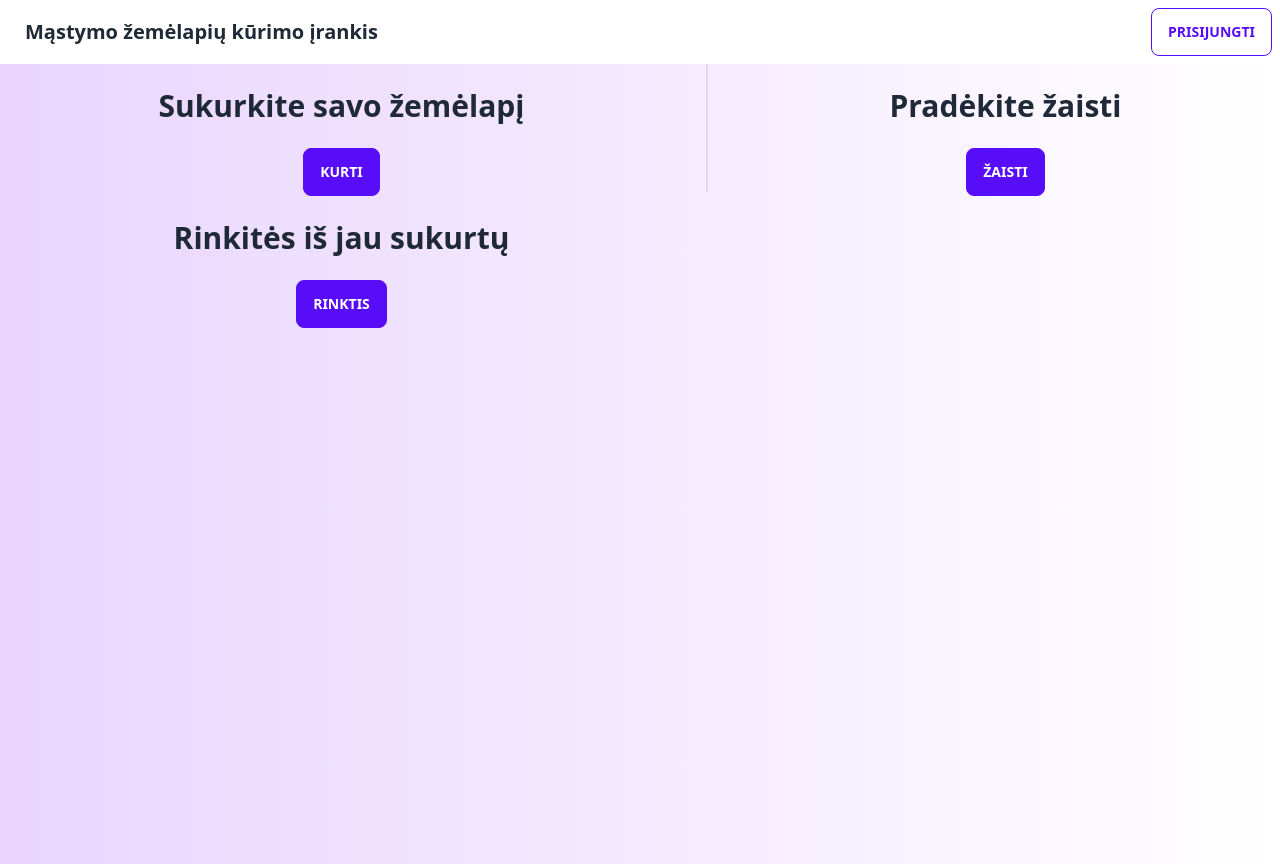
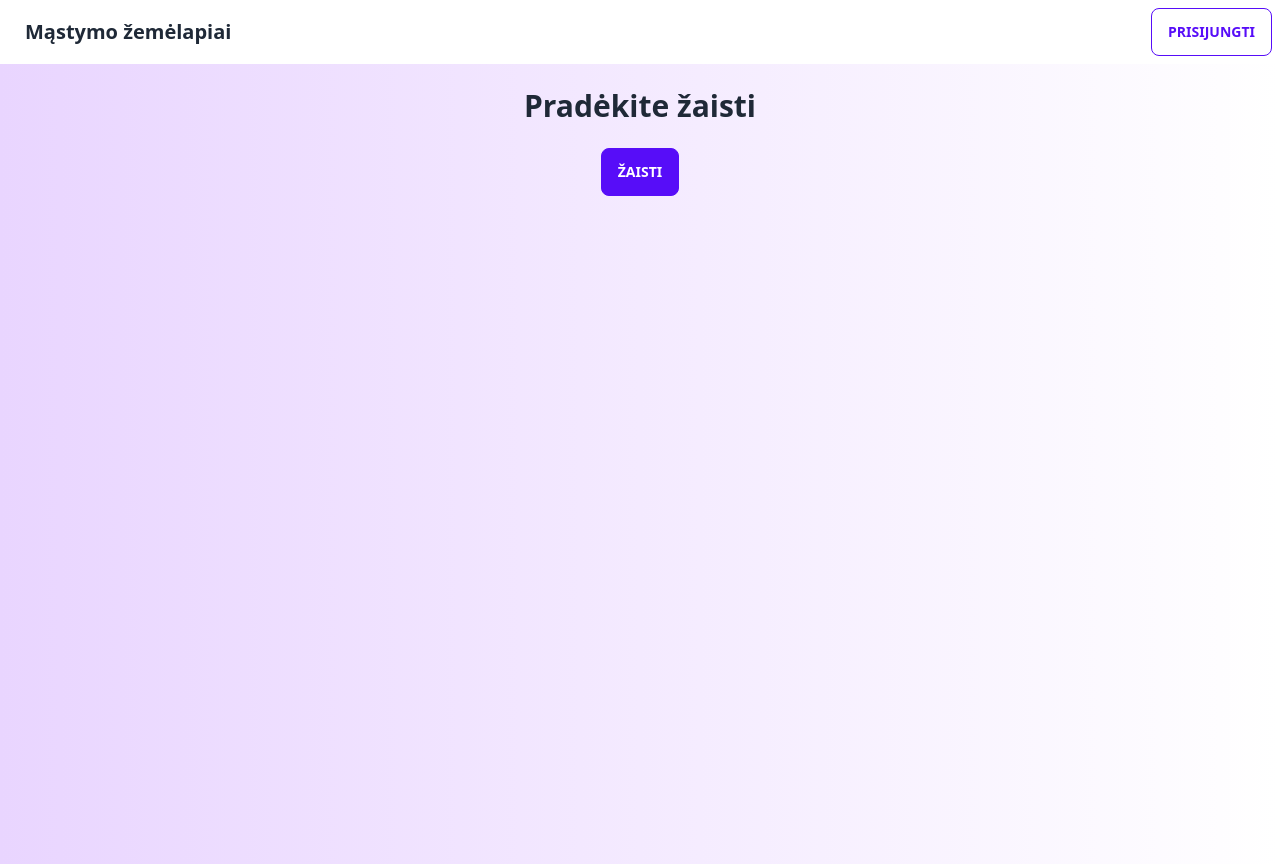
Before and after one commit to VeronikaSum/thinking_maps, a React (Create React App) app in the folder client/: page / in a window 1280 px wide. Built offline with nearby package versions, Linux system fonts and the light colour scheme; no server answers.

Commit message:
Random logged user bug fixes

```diff
--- a/client/src/Components/Navbar.tsx
+++ b/client/src/Components/Navbar.tsx
@@ -10,9 +10,7 @@ function Navbar() {
   return (
     <div className="navbar bg-base-100 mb-0">
       <div className="flex-1" onClick={() => navigate(routes.mainPage)}>
-        <a className="btn btn-ghost normal-case text-xl">
-          Mąstymo žemėlapių kūrimo įrankis
-        </a>
+        <a className="btn btn-ghost normal-case text-xl">Mąstymo žemėlapiai</a>
       </div>
       {!user && <LoginButton />}
       {user && (
--- a/client/src/Game/Game.tsx
+++ b/client/src/Game/Game.tsx
@@ -126,7 +126,6 @@ export const Game: FC = function Game() {
         cluesCount: cluesCount,
         playerId: childId!,
         gameId: game!.id,
-        authId: user!.sub!,
       };
 
       PlayedGameService.createPlayedGame(request);
--- a/client/src/Pages/MainPage.tsx
+++ b/client/src/Pages/MainPage.tsx
@@ -1,12 +1,16 @@
 import { useNavigate } from "react-router-dom";
 import { routes } from "../Common/routes";
+import { useAuth0 } from "@auth0/auth0-react";
 
 export default function MainPage() {
   const navigate = useNavigate();
+  const { isAuthenticated } = useAuth0();
 
   return (
     <>
       <div className="flex flex-col w-full lg:flex-row">
+        {isAuthenticated && (
+          <>
             <div className="grid flex-grow h-32 card rounded-box place-items-center">
               <h1 className="text-center text-3xl font-bold mt-6 mb-6">
                 Sukurkite savo žemėlapį
@@ -28,6 +32,8 @@ export default function MainPage() {
               </button>
             </div>
             <div className="divider lg:divider-horizontal" />
+          </>
+        )}
         <div className="grid flex-grow h-32 card rounded-box place-items-center">
           <h1 className="text-center text-3xl font-bold mt-6 mb-6">
             Pradėkite žaisti
--- a/client/src/Pages/RequestInfo.tsx
+++ b/client/src/Pages/RequestInfo.tsx
@@ -13,13 +13,15 @@ export default function RequestInfo() {
   const navigate = useNavigate();
   useEffect(() => {
     UserService.getUserByAuthId(user?.sub!).then((res) => {
-      setAlreadyRegistered(res.length !== 0 ? true : false);
+      setAlreadyRegistered(res && res.length !== 0);
     });
-  }, []);
+  }, [user, user?.sub]);
 
-  if (alreadyRegistered) {
-    navigate(routes.mainPage);
-  }
+  useEffect(() => {
+    if (alreadyRegistered) {
+      navigate(routes.mainPage);
+    }
+  }, [alreadyRegistered]);
 
   const onSubmit = (formData: any) => {
     const request: UserRequest = {
--- a/client/src/Types.ts
+++ b/client/src/Types.ts
@@ -105,7 +105,6 @@ export type PlayedGameRequest = {
   cluesCount: number;
   playerId: string;
   gameId: string;
-  authId: string;
 };
 
 export type PlayedGameResponse = {
```
Also changed, not shown: 2 other files (tests, documents, lock files or other folders). Lines whose indentation alone changed are shown as unchanged.
